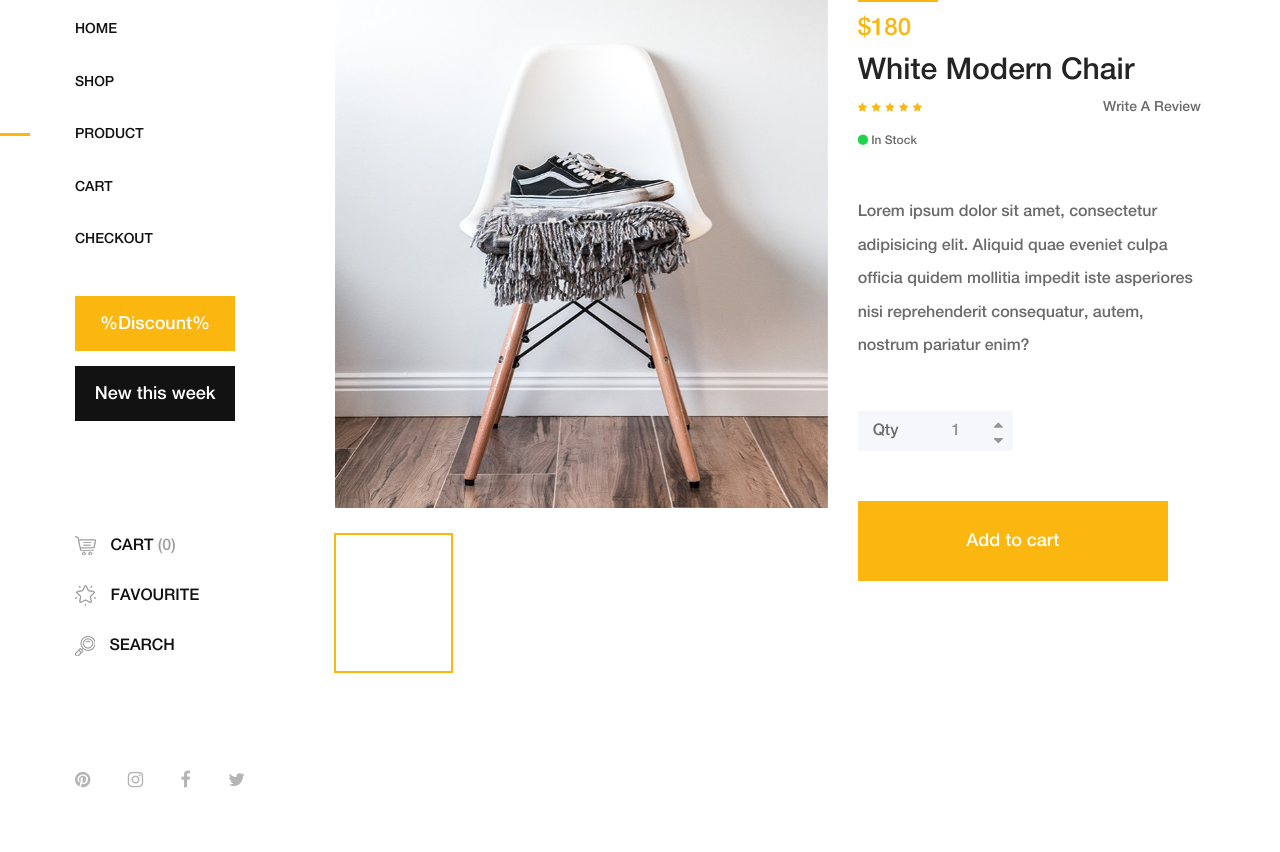
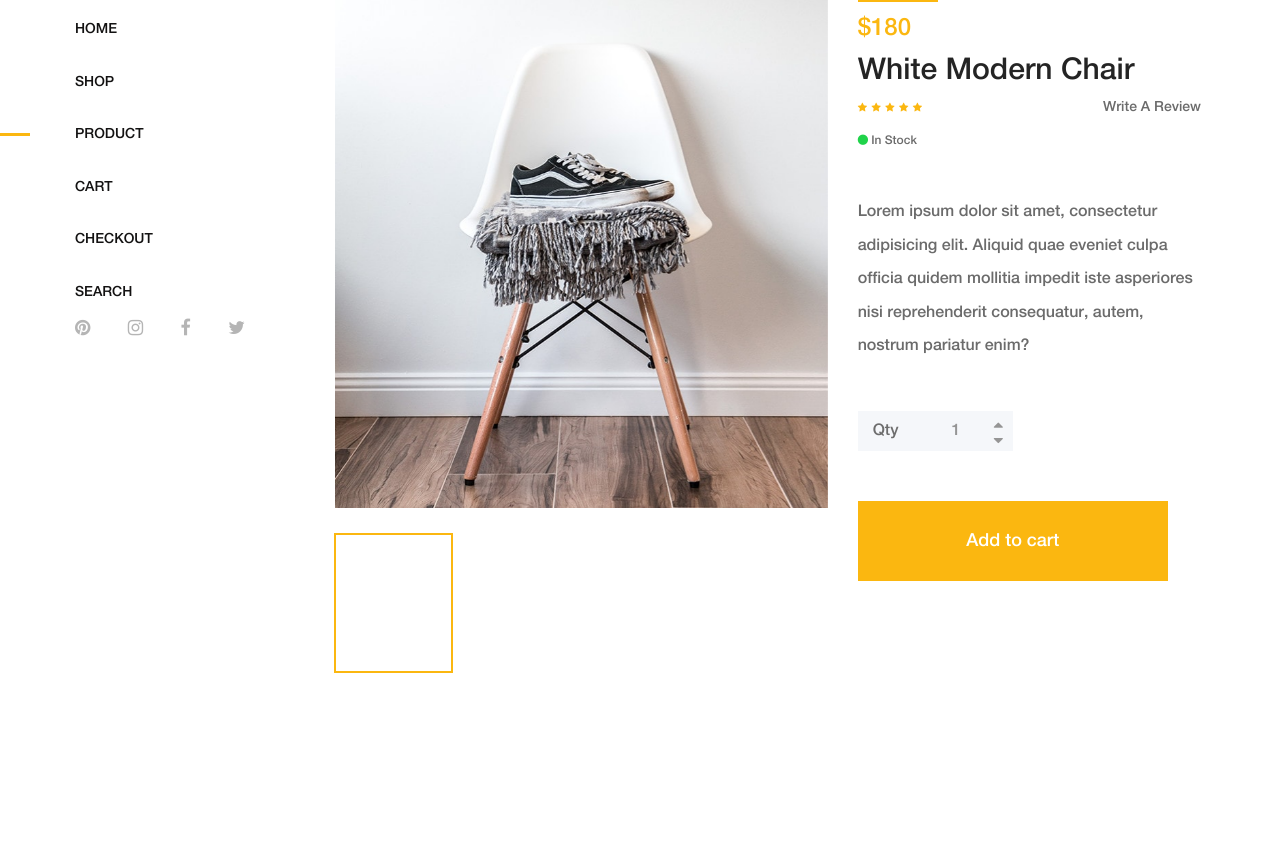
Before and after one commit to alina0212/photostok, a Django app: page //product in a window 1280 px wide. Shown: the part 212-1064 px from the top of the page. After the commit the page ends 885 px from the top, so only its background shows below. Run offline with Django 5.2, Linux system fonts and the light colour scheme; style sheets or scripts are compiled from the project's sources; some libraries are stand-ins or nearby versions.

Commit message:
change menu

```diff
--- a/product/templates/product_main_content_wrapper.html
+++ b/product/templates/product_main_content_wrapper.html
@@ -32,19 +32,10 @@
                     <li class="active"><a href="product.html">Product</a></li>
                     <li><a href="cart.html">Cart</a></li>
                     <li><a href="checkout.html">Checkout</a></li>
+                    <li><a href="#" class="search-nav">Search</a>
                 </ul>
             </nav>
-            <!-- Button Group -->
-            <div class="amado-btn-group mt-30 mb-100">
-                <a href="#" class="btn amado-btn mb-15">%Discount%</a>
-                <a href="#" class="btn amado-btn active">New this week</a>
-            </div>
-            <!-- Cart Menu -->
-            <div class="cart-fav-search mb-100">
-                <a href="cart.html" class="cart-nav"><img src="img/core-img/cart.png" alt=""> Cart <span>(0)</span></a>
-                <a href="#" class="fav-nav"><img src="img/core-img/favorites.png" alt=""> Favourite</a>
-                <a href="#" class="search-nav"><img src="img/core-img/search.png" alt=""> Search</a>
-            </div>
+
             <!-- Social Button -->
             <div class="social-info d-flex justify-content-between">
                 <a href="#"><i class="fa fa-pinterest" aria-hidden="true"></i></a>
```
Also changed, not shown: shop/templates/shop_main_wrapper.html (+1 -6 lines).
